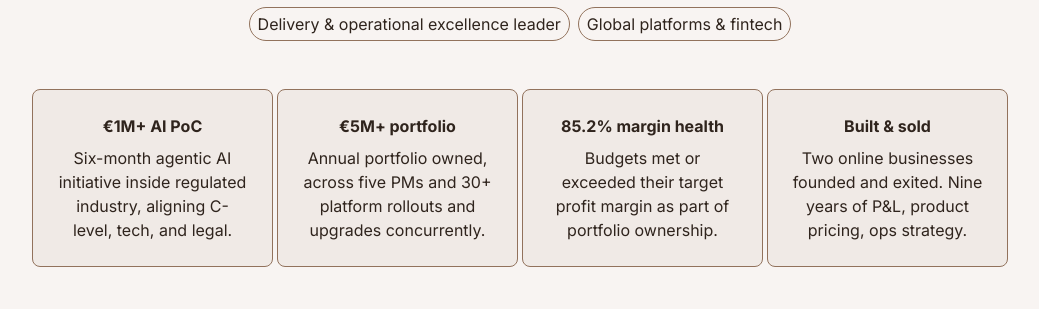
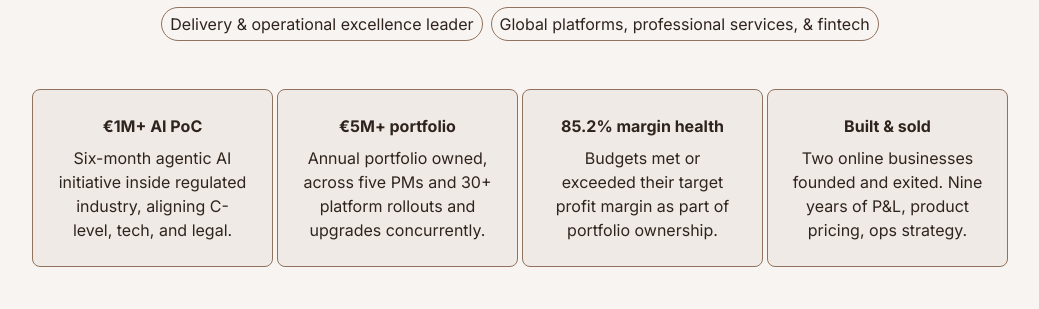
Before and after one commit to chantellbcollins/career-portfolio, a plain HTML site: page index.html in a window 1280 px wide. Shown: the part 175-484 px from the top of the page, without its empty margins (120-1159 px from the left). Drawn offline with Linux system fonts and the light colour scheme.

Commit message:
Update hero pill copy to add professional services
Co-Authored-By: Claude Sonnet 5 <noreply@anthropic.com>

```diff
--- a/index.html
+++ b/index.html
@@ -26,7 +26,7 @@
 
   <div class="mt-6 flex flex-wrap items-center justify-center gap-2">
     <span class="text-base px-2 py-1 rounded-full border border-border text-ink whitespace-nowrap">Delivery &amp; operational excellence leader</span>
-    <span class="text-base px-2 py-1 rounded-full border border-border text-ink whitespace-nowrap">Global platforms &amp; fintech</span>
+    <span class="text-base px-2 py-1 rounded-full border border-border text-ink whitespace-nowrap">Global platforms, professional services, &amp; fintech</span>
   </div>
 
   <div class="mt-12 hidden sm:grid grid-cols-2 lg:grid-cols-4 gap-1">
```
